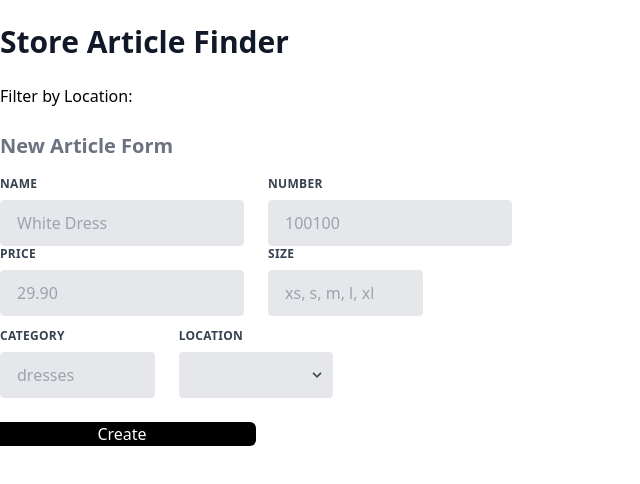
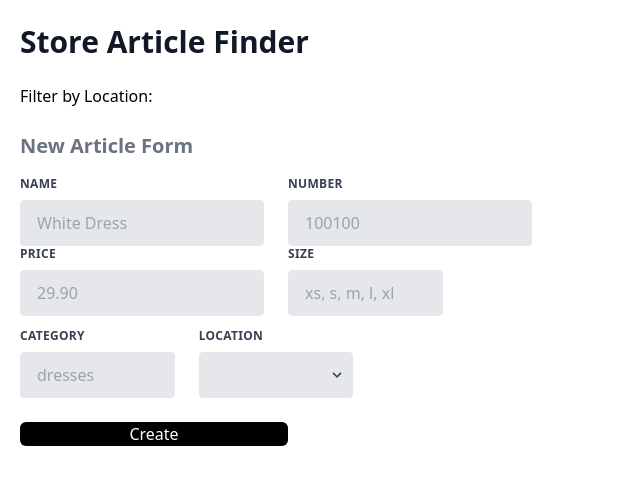
Before and after one commit to mitzi17/store-article-finder-frontend, a plain HTML site: page index.html in a window 1280 px wide. Shown: the whole page, without its empty margins (0-640 px from the left). Drawn offline with nearby package versions, Linux system fonts and the light colour scheme; no server answers.

Commit message:
add margins

```diff
--- a/index.html
+++ b/index.html
@@ -11,17 +11,17 @@
 
   <div class="lg:flex lg:items-center lg:justify-between">
     <div class="flex-1 min-w-0 mt-6 mb-6">
-      <h1 class="text-2xl font-bold leading-7 text-gray-900 sm:text-3xl sm:truncate">
+      <h1 class="text-2xl font-bold leading-7 text-gray-900 sm:text-3xl sm:truncate ml-5">
         Store Article Finder
       </h1>
     </div>
   </div>
 
-  <h2>Filter by Location:</h2>
+  <h2 class="ml-5">Filter by Location:</h2>
       <div id="location-container"></div>
 
 
-<form id="article-form" class="w-full max-w-lg mt-6 mb-6">
+<form id="article-form" class="w-full max-w-lg mt-6 mb-6 ml-5">
   <div class="text-xl font-semibold text-gray-500 mb-4">New Article Form</div>
 
   <div class="flex flex-wrap -mx-3 mb-6">
@@ -75,7 +75,7 @@
       </div>
     </div>
 
-    <button type="submit" class="w-1/2 flex items-center justify-center rounded-md bg-black text-white mt-6">Create</button>
+    <button type="submit" class="w-1/2 flex items-center justify-center rounded-md bg-black text-white mt-6 ml-3">Create</button>
 
   </div>
 </form>
@@ -87,13 +87,6 @@
     <form class="flex-auto p-6">
 
       <div class="flex flex-wrap">
-        <div id="article-name" class="flex-auto text-xl font-semibold">
-
-        </div>
-
-        <div id="article-price" class="text-xl font-semibold text-gray-500">
-
-        </div>
 
         <div id="article-attrs" class="w-full flex-none text-sm font-medium text-gray-500 mt-2">
 
```
